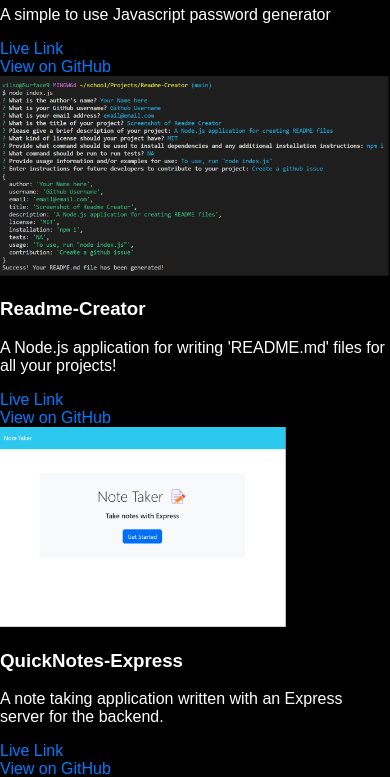
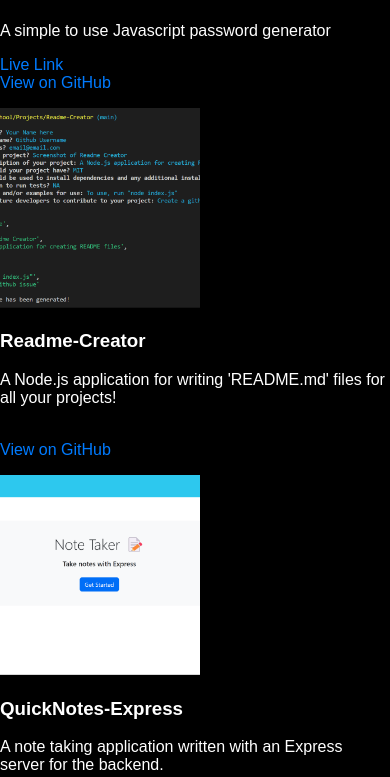
Before and after one commit to Thinker92/Devfolio-React, a React (Vite) app: page /portfolio in a window 390 px wide. Shown: the part 851-1628 px from the top of the page. Built offline with nearby package versions, Linux system fonts and the light colour scheme.

Commit message:
Added projects and updated CSS and AboutMe section

```diff
--- a/src/components/AboutMe.jsx
+++ b/src/components/AboutMe.jsx
@@ -18,10 +18,11 @@ function AboutMe() {
       </aside>
       <section className="main-content">
         <div className="card about-me">
-          <p>Write an about me section here!</p>
+          <p>I am driven by a deep-seated passion for solving complex problems and an ability to adapt to new challenges with ease. Leveraging expertise in Excel VBA and Python for data science, I excel at delivering data-driven insights and automations that enhance productivity and decision making. My journey into web development is marked by an expanding knowledge of the MERN stack, where I am actively honing my skills to build responsive and dynamic web applications</p>
 
-          <a href="https://linkedin.com/" target="_blank" rel="noopener noreferrer">LinkedIn</a>
-          <a href="https://github.com/" target="_blank" rel="noopener noreferrer">GitHub</a>
+          <a href="https://www.linkedin.com/in/vilson-apostolovski-ii-59212052/" target="_blank" rel="noopener noreferrer">LinkedIn</a>
+          <br />
+          <a href="https://github.com/Thinker92" target="_blank" rel="noopener noreferrer">GitHub</a>
         </div>
       </section>
     </div>
--- a/src/components/Portfolio.css
+++ b/src/components/Portfolio.css
@@ -1,5 +1,31 @@
 .project-image {
-    /* width: 200px; */
+    width: 200px;
     height: 200px;
     object-fit: cover;
 }
+
+.projects-container {
+    display: flex;
+    flex-wrap: wrap;
+    gap: 16px;
+    justify-content: center;
+  }
+
+  .project {
+    flex: 1 1 30%;
+    max-width: calc(33.333% - 16px);
+  }
+
+  @media (max-width: 768px) {
+    .project {
+      flex-basis: calc(50% - 16px);
+      max-width: calc(50% - 16px);
+    }
+  }
+
+  @media (max-width: 480px) {
+    .project {
+      flex-basis: 100%;
+      max-width: 100%;
+    }
+  }
--- a/src/components/Portfolio.jsx
+++ b/src/components/Portfolio.jsx
@@ -12,9 +12,11 @@ const Project = ({ title, description, imageUrl, githubLink, liveUrl }) => {
         <img className="project-image" src={imageUrl} alt={title} />
         <h3>{title}</h3>
         <p>{description}</p>
-        <a href={liveUrl} target="_blank" rel="noopener noreferrer">
-            Live Link
-        </a>
+        {liveUrl && (
+                <a href={liveUrl} target="_blank" rel="noopener noreferrer">
+                    Live Link
+                </a>
+            )}
         <br></br>
         <a href={githubLink} target="_blank" rel="noopener noreferrer">
           View on GitHub
```
